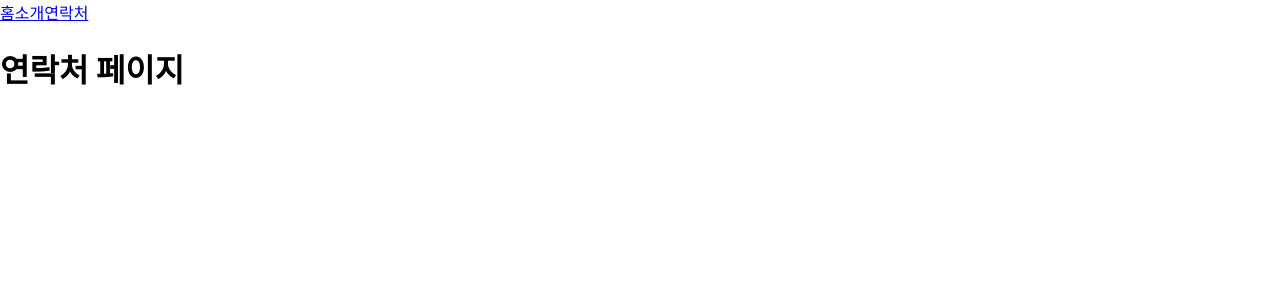
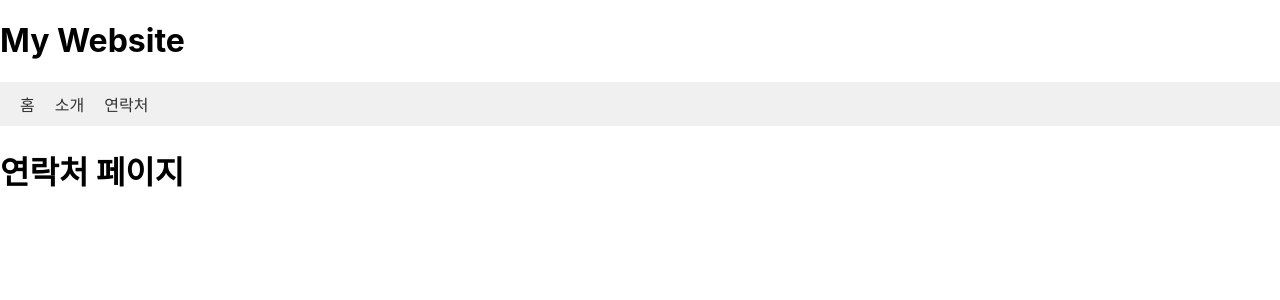
Before and after one commit to bbangwon/my-react-study, a React (Create React App) app: page /contact in a window 1280 px wide. Shown: the top 300 px of the page. Built offline with nearby package versions, Linux system fonts and the light colour scheme.

Commit message:
App 컴포넌트를 새로 작성하고 Home, About, Contact 페이지를 추가했습니다. App.css 스타일을 수정했습니다.

```diff
--- a/src/App.css
+++ b/src/App.css
@@ -1,38 +1,15 @@
-.App {
-  text-align: center;
+/* styles.css */
+nav {
+  background-color: #f0f0f0;
+  padding: 10px;
 }
 
-.App-logo {
-  height: 40vmin;
-  pointer-events: none;
+nav a {
+  margin: 0 10px;
+  text-decoration: none;
+  color: #333;
 }
 
-@media (prefers-reduced-motion: no-preference) {
-  .App-logo {
-    animation: App-logo-spin infinite 20s linear;
-  }
+nav a:hover {
+  color: #007bff;
 }
-
-.App-header {
-  background-color: #282c34;
-  min-height: 100vh;
-  display: flex;
-  flex-direction: column;
-  align-items: center;
-  justify-content: center;
-  font-size: calc(10px + 2vmin);
-  color: white;
-}
-
-.App-link {
-  color: #61dafb;
-}
-
-@keyframes App-logo-spin {
-  from {
-    transform: rotate(0deg);
-  }
-  to {
-    transform: rotate(360deg);
-  }
-}
--- a/src/App.js
+++ b/src/App.jsx
@@ -1,25 +1,21 @@
 import { BrowserRouter, Routes, Route, Link } from "react-router-dom";
+import Home from "./pages/Home";
+import About from "./pages/About";
+import Contact from "./pages/Contact";
 
-function Home() {
-  return <h1>홈 페이지</h1>;
-}
-
-function About() {
-  return <h1>소개 페이지</h1>;
-}
-
-function Contact() {
-  return <h1>연락처 페이지</h1>;
-}
+import "./App.css";
 
 function App() {
   return (
     <BrowserRouter>
-      <nav>
-        <Link to="/">홈</Link>
-        <Link to="/about">소개</Link>
-        <Link to="/contact">연락처</Link>
-      </nav>
+      <header>
+        <h1>My Website</h1>
+        <nav>
+          <Link to="/">홈</Link>
+          <Link to="/about">소개</Link>
+          <Link to="/contact">연락처</Link>
+        </nav>
+      </header>
       <Routes>
         <Route path="/" element={<Home></Home>}></Route>
         <Route path="/about" element={<About></About>}></Route>
--- /dev/null
+++ b/src/pages/About.jsx
@@ -0,0 +1,3 @@
+export default function About() {
+  return <h1>소개 페이지</h1>;
+}
--- /dev/null
+++ b/src/pages/Contact.jsx
@@ -0,0 +1,3 @@
+export default function Contact() {
+  return <h1>연락처 페이지</h1>;
+}
--- /dev/null
+++ b/src/pages/Home.jsx
@@ -0,0 +1,3 @@
+export default function Home() {
+  return <h1>홈 페이지</h1>;
+}
```
